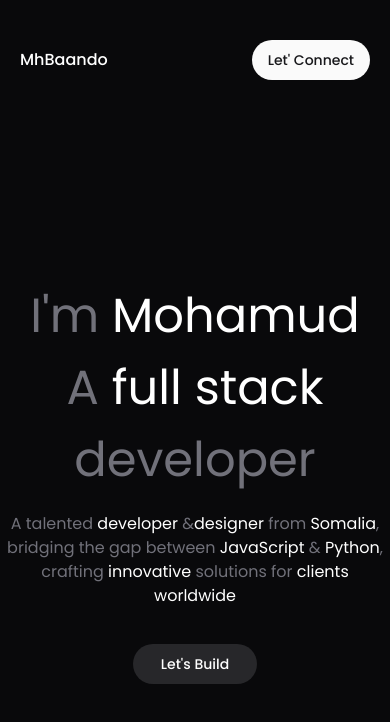
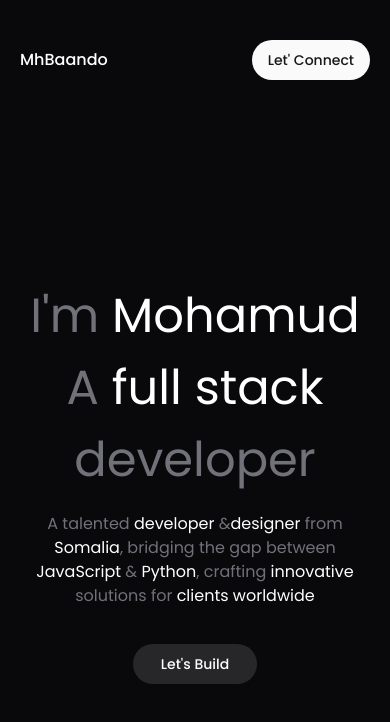
Before and after one commit to mhbaando/portfolio, a Next.js app: page / in a window 390 px wide. Shown: the top 722 px of the page. Built offline with nearby package versions, Linux system fonts and the light colour scheme.

Commit message:
updated wrapper

```diff
--- a/components/wrapper/index.tsx
+++ b/components/wrapper/index.tsx
@@ -8,7 +8,9 @@ const Wrapper = ({
   className?: string;
 }) => {
   return (
-    <div className={cn("max-w-[996px] mx-auto", className)}>{children}</div>
+    <div className={cn("max-w-[996px] mx-auto px-5 md:px-0", className)}>
+      {children}
+    </div>
   );
 };
 export default Wrapper;
```
